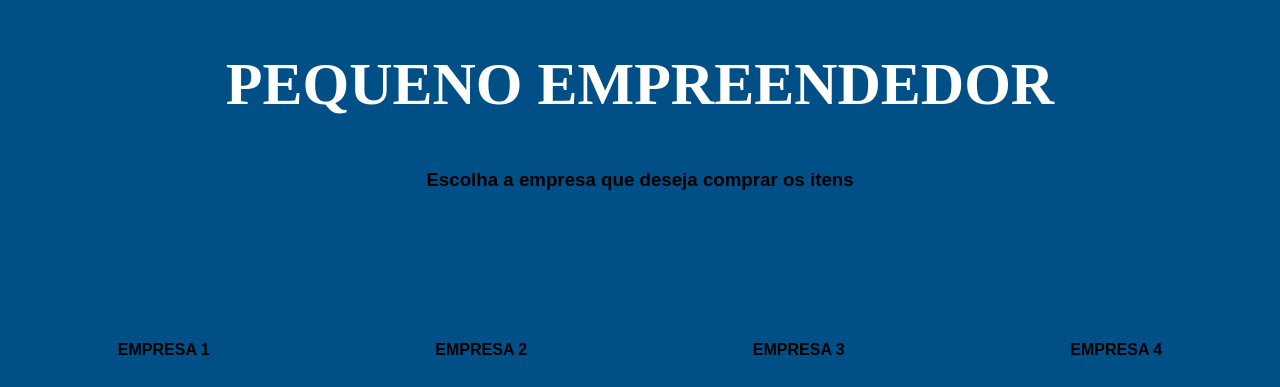
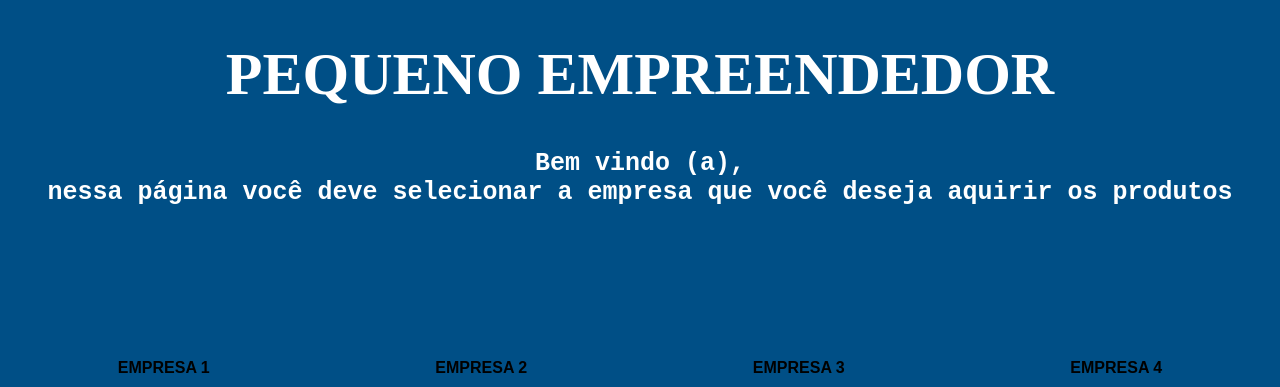
Before and after one commit to 4rdu1n01092/Site-Pequeno-empreendedor, a PHP site: page / in a window 1280 px wide. Shown: the top 387 px of the page. Run offline with PHP 8.4, Linux system fonts and the light colour scheme.

Commit message:
V 12.1
Mudei a entrada do bagulho e as fontes

```diff
--- a/index.html
+++ b/index.html
@@ -9,8 +9,9 @@
 <body>
 
 
-    <h2 id = "tp"> PEQUENO EMPREENDEDOR</h2>
-    <h3>Escolha a empresa que deseja comprar os itens</h3>
+    <h1 id = "tp"> PEQUENO EMPREENDEDOR</h1>
+     <h2 id="hi"> Bem vindo (a), <br> nessa página você deve selecionar a empresa que você deseja aquirir os produtos
+    </h2>
     <br><br><br><br><br>
 
     <div class="container-grid">
--- a/style-index.css
+++ b/style-index.css
@@ -48,3 +48,9 @@ html, body {
   font-size: 60px;
   font-family: 'Times New Roman', Times, serif;
 }
+
+#hi {
+  color: white;
+  font-size: 25px;
+  font-family: 'Courier New', Times, serif;
+}
```
